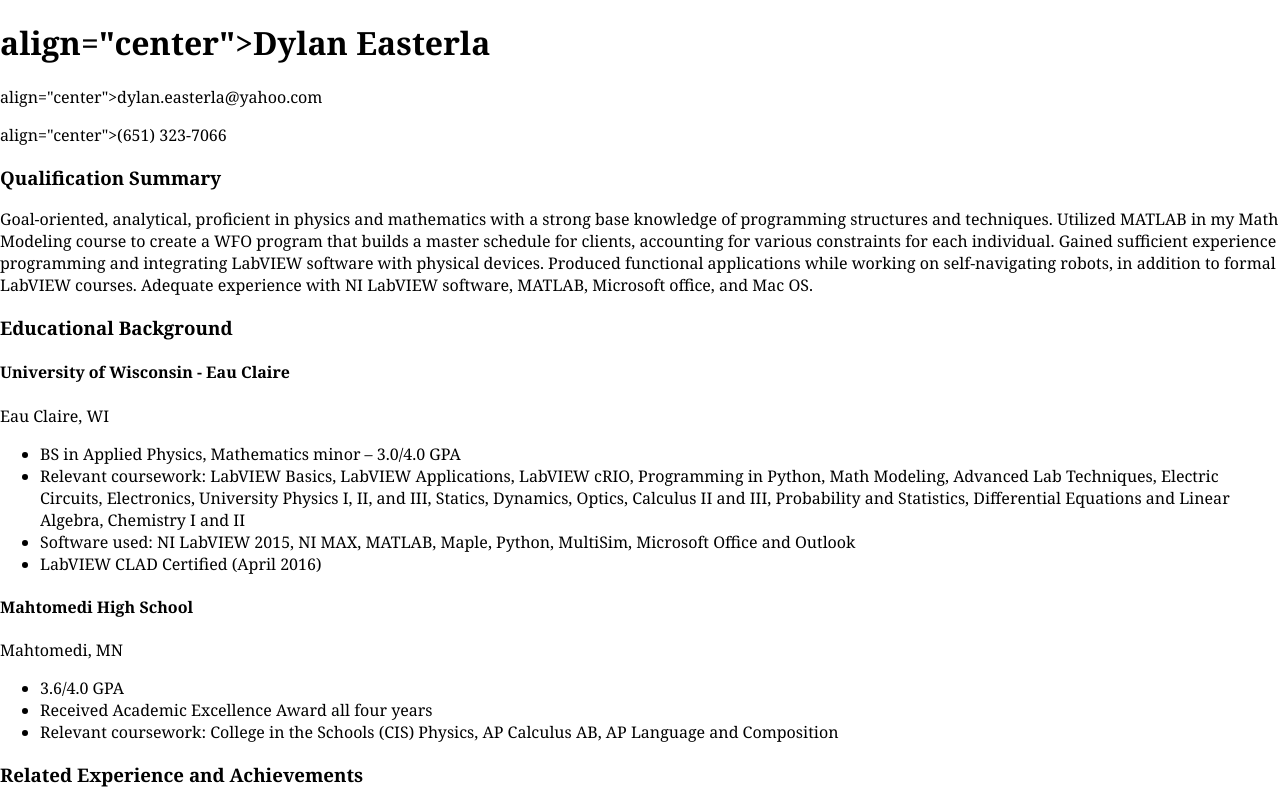
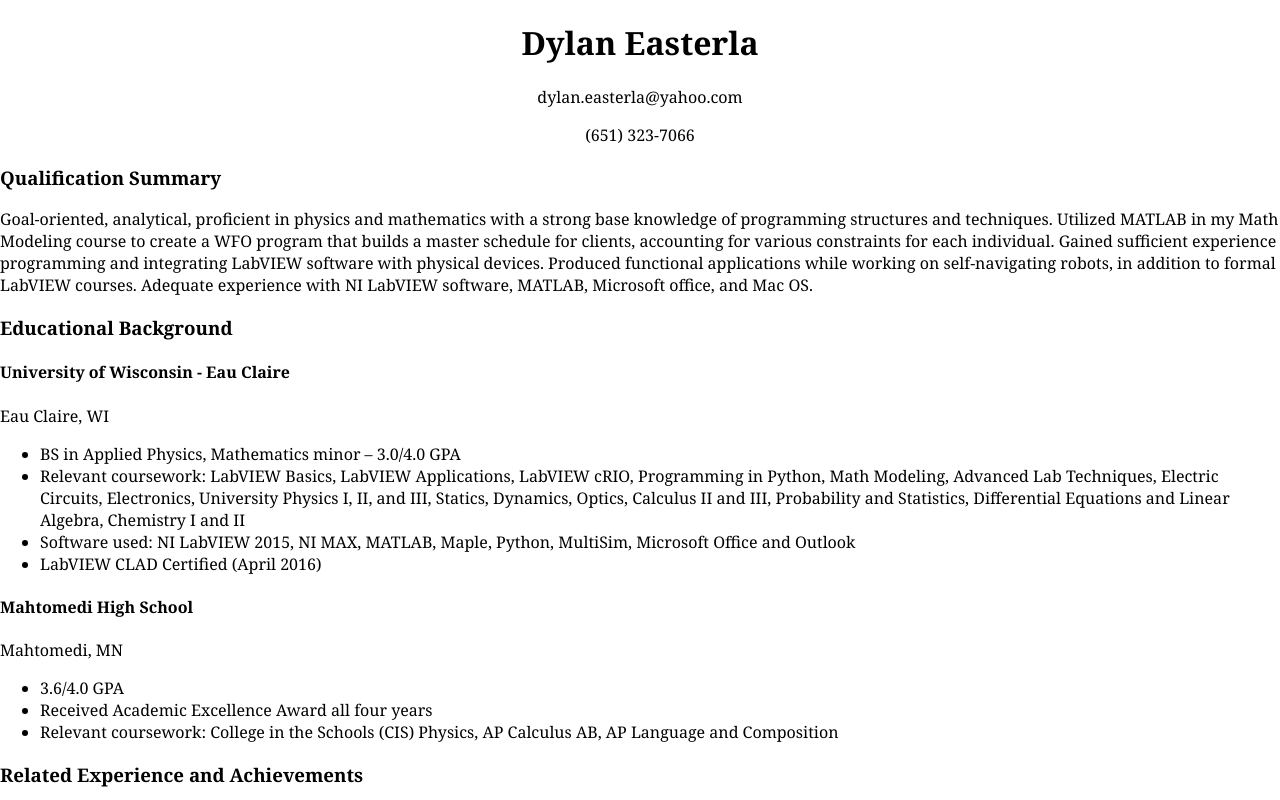
Before and after one commit to easterlad/easterlad.github.io, a plain HTML site: page index.html in a window 1280 px wide. Shown: the top 800 px of the page. Drawn offline with Linux system fonts and the light colour scheme.

Commit message:
Update index.html

```diff
--- a/index.html
+++ b/index.html
@@ -7,9 +7,9 @@
   </head>
 
   <body>
-    <h1> align="center">Dylan Easterla</h1>
-    <p> align="center">dylan.easterla@yahoo.com</p>
-    <p> align="center">(651) 323-7066</p>
+    <h1 align="center">Dylan Easterla</h1>
+    <p align="center">dylan.easterla@yahoo.com</p>
+    <p align="center">(651) 323-7066</p>
 
     <h3>Qualification Summary</h3>
     <p>Goal-oriented, analytical, proficient in physics and mathematics with a strong base knowledge of programming structures and techniques.  Utilized MATLAB in my Math Modeling course to create a WFO program that builds a master schedule for clients, accounting for various constraints for each individual.  Gained sufficient experience programming and integrating LabVIEW software with physical devices. Produced functional applications while working on self-navigating robots, in addition to formal LabVIEW courses. Adequate experience with NI LabVIEW software, MATLAB, Microsoft office, and Mac OS.</p>
```
